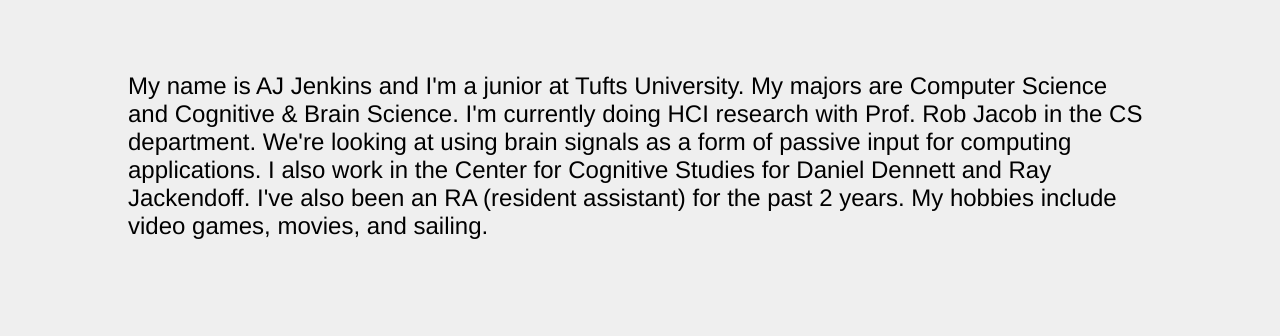
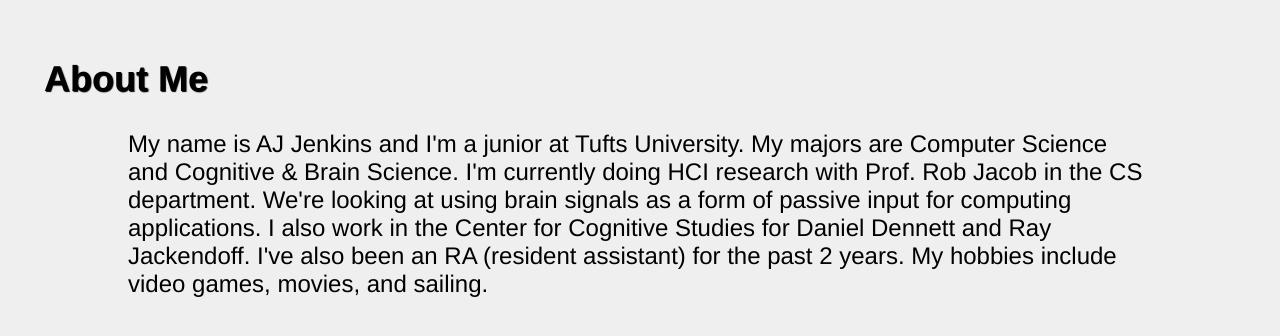
Before and after one commit to ajenkins/ajenkins.github.com, a plain HTML site: page bio.html in a window 1280 px wide. Drawn offline with Linux system fonts and the light colour scheme.

Commit message:
Added header to bio

```diff
--- a/bio.html
+++ b/bio.html
@@ -8,6 +8,9 @@
 </head>
 
 <body id="" onload="">
+
+    <h2 class="shadow">About Me</h2>
+
     <p>
         My name is AJ Jenkins and I'm a junior at Tufts University. My majors
         are Computer Science and Cognitive &amp; Brain Science. I'm currently
--- a/main.css
+++ b/main.css
@@ -1,7 +1,7 @@
 body {
     font: 1.5em "Helvetica Neue", Helvetica, Arial;
     background-color: #EFEFEF;
-    padding-top: 40px;
+    padding-top: 20px;
 }
 
 p {
```
